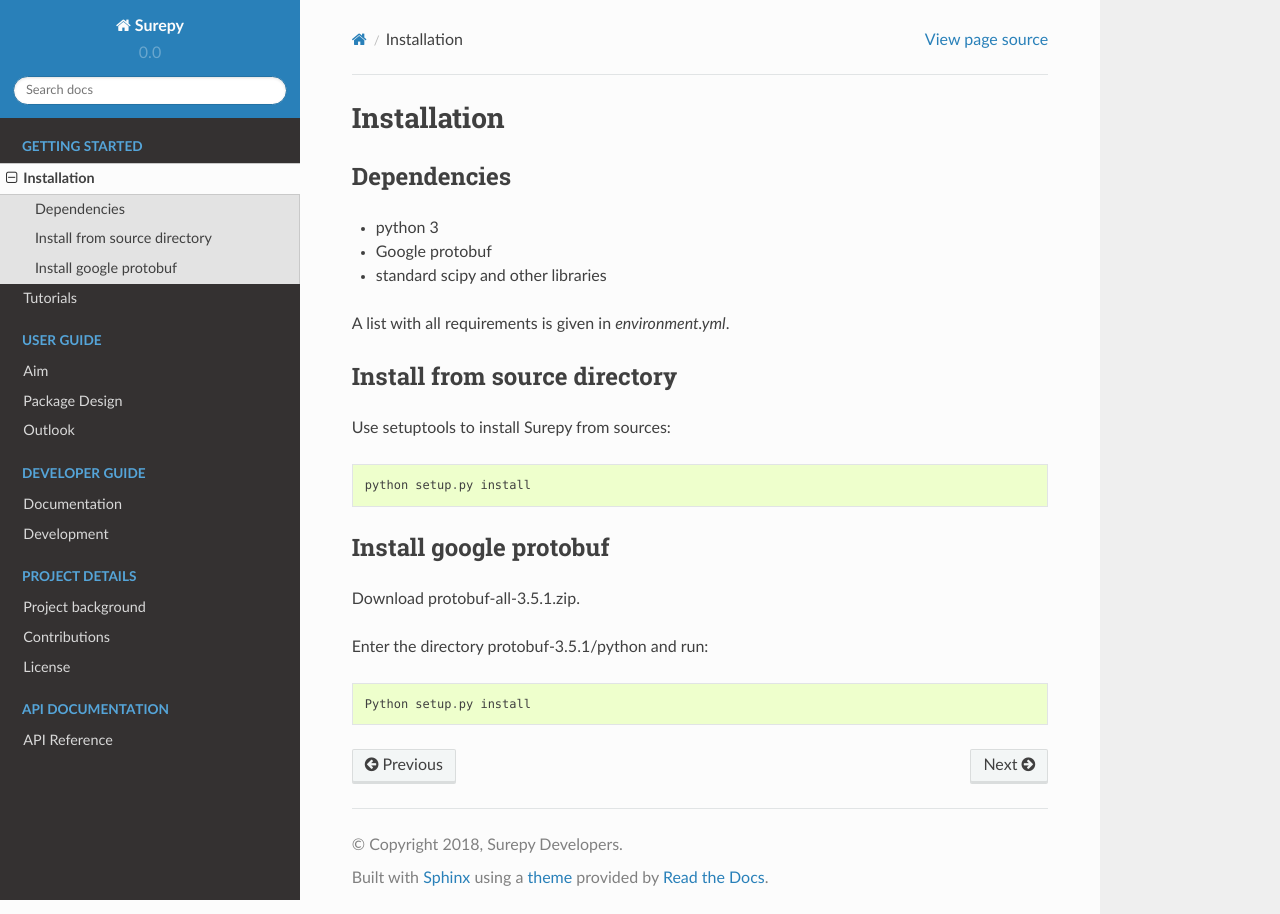
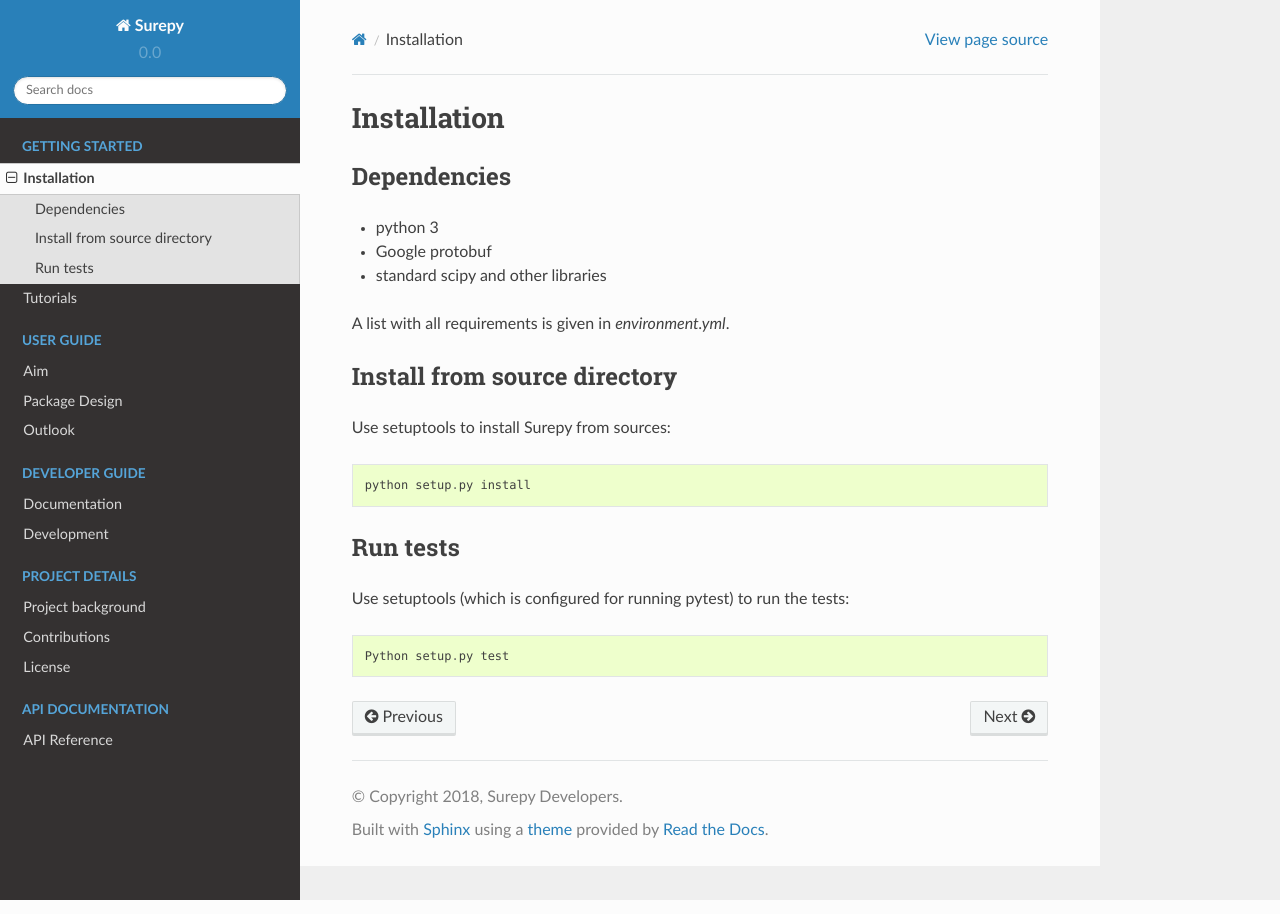
Before and after one commit to super-resolution/Locan, a Sphinx documentation site: the page built from docs/installation.rst, in a window 1280 px wide. Built offline with Sphinx 7.4.7 and the Read the Docs theme 2.0.0, drawn with Linux system fonts in a browser that asks for light colours.

Commit message:
minor corrections

```diff
--- a/docs/installation.rst
+++ b/docs/installation.rst
@@ -21,11 +21,10 @@
 
     python setup.py install
 
-Install google protobuf
+
+Run tests
 -----------------------
 
-Download protobuf-all-3.5.1.zip.
+Use setuptools (which is configured for running pytest) to run the tests::
 
-Enter the directory protobuf-3.5.1/python and run::
-
-    Python setup.py install
+    Python setup.py test
--- a/setup.py
+++ b/setup.py
@@ -47,7 +47,7 @@
 # dependencies
 PYTHON_REQUIRES = '>=3.5'
 SETUP_REQUIRES = ['pytest-runner']
-INSTALL_REQUIRES = ['numpy>=1.8', 'pandas', 'matplotlib']
+INSTALL_REQUIRES = ['numpy>=1.8', 'pandas', 'matplotlib', 'protobuf']
 TESTS_REQUIRE = ['pytest']
 
 # entry points to register scripts
```
Also changed, not shown: 3 other files.
